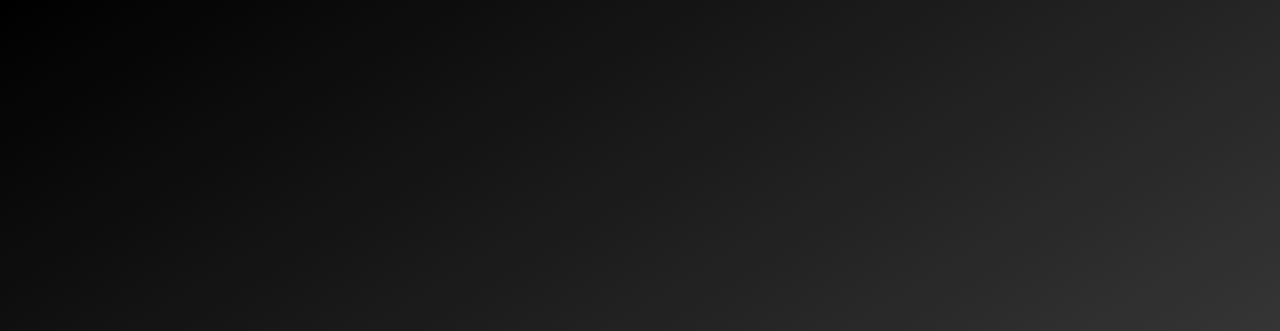
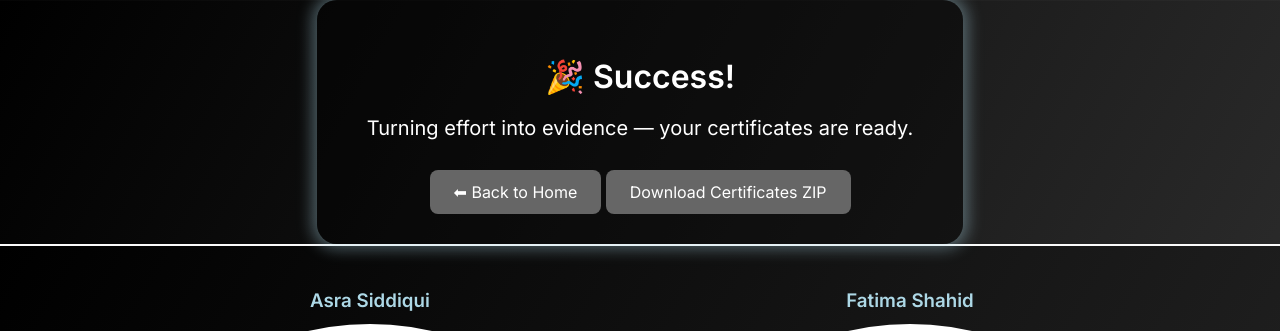
Before and after one commit to FatimaaShahid/CertifyHub, a Django app: template generator/templates/generator/success.html in a window 1280 px wide. Shown: the top 331 px of the page. Run offline with Django 5.2, Linux system fonts and the light colour scheme; the template is opened without the code that fills it, so the values that code supplies are empty.

Commit message:
Edited last page

```diff
--- a/generator/templates/generator/success.html
+++ b/generator/templates/generator/success.html
@@ -11,12 +11,12 @@
     body {
       margin: 0;
       padding: 0;
+      height: 100%%;
       font-family: 'Inter', sans-serif;
       color: white;
       background: linear-gradient(to bottom right, #000000, #4b4b4b);
       background-size: cover;
       background-position: center;
-      height: 100vh;
       position: relative;
       overflow: hidden;
     }
@@ -50,25 +50,32 @@
       to   { transform: translateY(-100vh); opacity: 0; }
     }
 
-    .page {
-      animation: slideUpIn 0.6s ease-out forwards;
-      height: 100%;
+    .wrapper {
+      min-height: 100vh;
+      display: flex;
+      flex-direction: column;
     }
 
+    .page {
+      flex: 1;
+      display: flex;
+      justify-content: center;
+      align-items: center;
+      animation: slideUpIn 0.6s ease-out forwards;
+    }
     .page.exit {
       animation: slideUpOut 0.6s ease-in forwards;
     }
 
   .container {
-      position: absolute;
-      bottom: 40px;
-      left: 40px;
   background: rgba(0, 0, 0, 0.4);
   padding: 30px 50px;
   border-radius: 20px;
-      box-shadow:  0 0 15px 5px rgba(173, 216, 230, 0.4); /* Dim glow */
-      text-align: left;
+  box-shadow: 0 0 15px 5px rgba(173, 216, 230, 0.4);
+  text-align: center;
 }
+
+
 
     h2 {
       font-size: 32px;
@@ -101,18 +108,81 @@
 </head>
 
 <body>
+  <div class="wrapper">
   <div class="page" id="page">
     <div class="container">
       <h2>🎉 Success!</h2>
-      <p>Your certificates have been downloaded successfully.</p>
+      <p>Turning effort into evidence — your certificates are ready.</p>
       <a href="{% url 'upload_files' %}" class="button glow-box" id="backBtn">⬅ Back to Home</a>
-      <a href="{% url 'download_certificates' %}" class="button glow-box" id="backBtn">Download Certificates ZIP</a>
+      <a href="{% url 'download_certificates' %}" class="button glow-box" id="downloadZipBtn">Download Certificates ZIP</a>
+      </a>
+    </div>
+  </div>
+<footer style="width: 100%; color: white; padding: 25px 0; text-align: center; border-top: 2px solid #fbfbfb; background: linear-gradient(to bottom right, #000000, #393939);">
+
+  <!-- Two Columns Wrapper -->
+  <div style="display: flex; justify-content: center; gap: 80px; flex-wrap: wrap; max-width: 1000px; margin: auto;">
+
+    <!-- Asra Siddiqui Column -->
+    <div style="flex: 1; min-width: 250px; text-align: center;">
+      <h3 style="color: #add8e6; margin-bottom: 12px;">Asra Siddiqui</h3>
+      <div style="display: flex; justify-content: center; gap: 16px; flex-wrap: wrap;">
+        <a href="mailto:asrasiddiqi01@gmail.com.com" target="_blank" style="background: white; border-radius: 50%; padding: 10px; display: flex;">
+          <img src="https://img.icons8.com/fluency/24/gmail.png" alt="Gmail" />
+        </a>
+        <a href="https://www.linkedin.com/in/asra-siddiqui-4407182b6/" target="_blank" style="background: white; border-radius: 50%; padding: 10px; display: flex;">
+          <img src="https://img.icons8.com/color/24/linkedin.png" alt="LinkedIn" />
+        </a>
+        <a href="https://github.com/aasrasiddiqui" target="_blank" style="background: white; border-radius: 50%; padding: 10px; display: flex;">
+          <img src="https://img.icons8.com/ios-filled/24/000000/github.png" alt="GitHub" />
+        </a>
+        <a href="https://leetcode.com/u/asrasiddiqui/" target="_blank" style="background: white; border-radius: 50%; padding: 10px; display: flex;">
+          <img src="https://img.icons8.com/external-tal-revivo-color-tal-revivo/24/external-level-up-your-coding-skills-and-quickly-land-a-job-logo-color-tal-revivo.png" alt="LeetCode" />
+        </a>
+        <a href="https://www.instagram.com/asratist/" target="_blank" style="background: white; border-radius: 50%; padding: 10px; display: flex;">
+          <img src="https://img.icons8.com/fluency/24/instagram-new.png" alt="Instagram" />
         </a>
       </div>
     </div>
 
+    <!-- Fatima Shahid Column -->
+    <div style="flex: 1; min-width: 250px; text-align: center;">
+      <h3 style="color: #add8e6; margin-bottom: 12px;">Fatima Shahid</h3>
+      <div style="display: flex; justify-content: center; gap: 16px; flex-wrap: wrap;">
+        <a href="mailto:fatimashahid781@gmail.com" target="_blank" style="background: white; border-radius: 50%; padding: 10px; display: flex;">
+          <img src="https://img.icons8.com/fluency/24/gmail.png" alt="Gmail" />
+        </a>
+        <a href="https://www.linkedin.com/in/fatima-shahid-computer-system-engineering-undergraduate-ned27" target="_blank" style="background: white; border-radius: 50%; padding: 10px; display: flex;">
+          <img src="https://img.icons8.com/color/24/linkedin.png" alt="LinkedIn" />
+        </a>
+        <a href="https://medium.com/@fatimashahid781" target="_blank" style="background: white; border-radius: 50%; padding: 10px; display: flex;">
+          <img src="https://img.icons8.com/ios-filled/24/000000/medium-new.png" alt="Medium" />
+        </a>
+        <a href="https://github.com/FatimaaShahid" target="_blank" style="background: white; border-radius: 50%; padding: 10px; display: flex;">
+          <img src="https://img.icons8.com/ios-filled/24/000000/github.png" alt="GitHub" />
+        </a>
+        <a href="https://leetcode.com/u/FatimaaShahid/" target="_blank" style="background: white; border-radius: 50%; padding: 10px; display: flex;">
+          <img src="https://img.icons8.com/external-tal-revivo-color-tal-revivo/24/external-level-up-your-coding-skills-and-quickly-land-a-job-logo-color-tal-revivo.png" alt="LeetCode" />
+        </a>
+        <a href="https://www.instagram.com/fatimas_abstract" target="_blank" style="background: white; border-radius: 50%; padding: 10px; display: flex;">
+          <img src="https://img.icons8.com/fluency/24/instagram-new.png" alt="Instagram" />
+        </a>
+      </div>
+    </div>
+
+  </div>
+
+  <!-- Footer Bottom -->
+  <p style="margin-top: 40px; font-size: 14px; color: #aaa;">&copy; 2025 CertifyHub. All rights reserved.</p>
+</footer>
+</div>
+</body>
+
   <script>
-    document.getElementById('backBtn').addEventListener('click', function (e) {
+  const animateAndRedirect = (buttonId) => {
+    const btn = document.getElementById(buttonId);
+    if (btn) {
+      btn.addEventListener('click', function (e) {
         e.preventDefault();
         const page = document.getElementById('page');
         page.classList.add('exit');
@@ -121,6 +191,10 @@
           window.location.href = target;
         }, 600); // matches CSS animation duration
       });
+    }
+  };
+
+  animateAndRedirect('backHomeBtn');
+  animateAndRedirect('downloadZipBtn');
 </script>
-</body>
 </html>
--- /dev/null
+++ b/media/winners_H4UfTRj.csv
@@ -0,0 +1,6 @@
+Name,Batch,University,Track,Winning Category
+Ayesha Khan,BSCS-21,FAST Karachi,Standard,Committed Learners
+Ali Raza,BSCS-22,NED University,Advanced,Consistent Achievers
+Fatima Shahid,BSCS-21,DHA Suffa University,Standard,Perfect Streakers
+Hamza Noor,BSCS-20,IBA Karachi,Advanced,Consistent Achievers
+Sara Ahmed,BSCS-23,Habib University,Standard,Committed Learners
--- /dev/null
+++ b/media/winners_H4UfTRj_deZRIVq.csv
@@ -0,0 +1,6 @@
+Name,Batch,University,Track,Winning Category
+Ayesha Khan,BSCS-21,FAST Karachi,Standard,Committed Learners
+Ali Raza,BSCS-22,NED University,Advanced,Consistent Achievers
+Fatima Shahid,BSCS-21,DHA Suffa University,Standard,Perfect Streakers
+Hamza Noor,BSCS-20,IBA Karachi,Advanced,Consistent Achievers
+Sara Ahmed,BSCS-23,Habib University,Standard,Committed Learners
```
Also changed, not shown: db.sqlite3, media/Cream Bordered Appreciation Certificate_2tp3bnx.png (added), media/Cream Bordered Appreciation Certificate_ZEe9rVx.png (added), 5 other files. Lines whose indentation alone changed are shown as unchanged.
